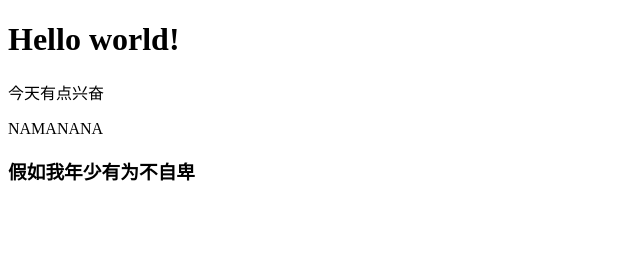
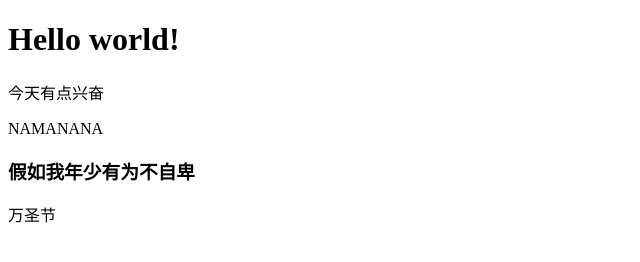
Before and after one commit to wyxkind/learngit, a plain HTML site: page index.html in a window 1280 px wide. Shown: the full height of the page, 0-640 px from the left. Drawn offline with Linux system fonts and the light colour scheme.

Commit message:
halloween

```diff
--- a/index.html
+++ b/index.html
@@ -9,5 +9,6 @@
 		<p>今天有点兴奋</p>
 		<p>NAMANANA</p>
 		<h3>假如我年少有为不自卑</h3>
+		<div>万圣节</div>
 	</body>
 </html>
```
